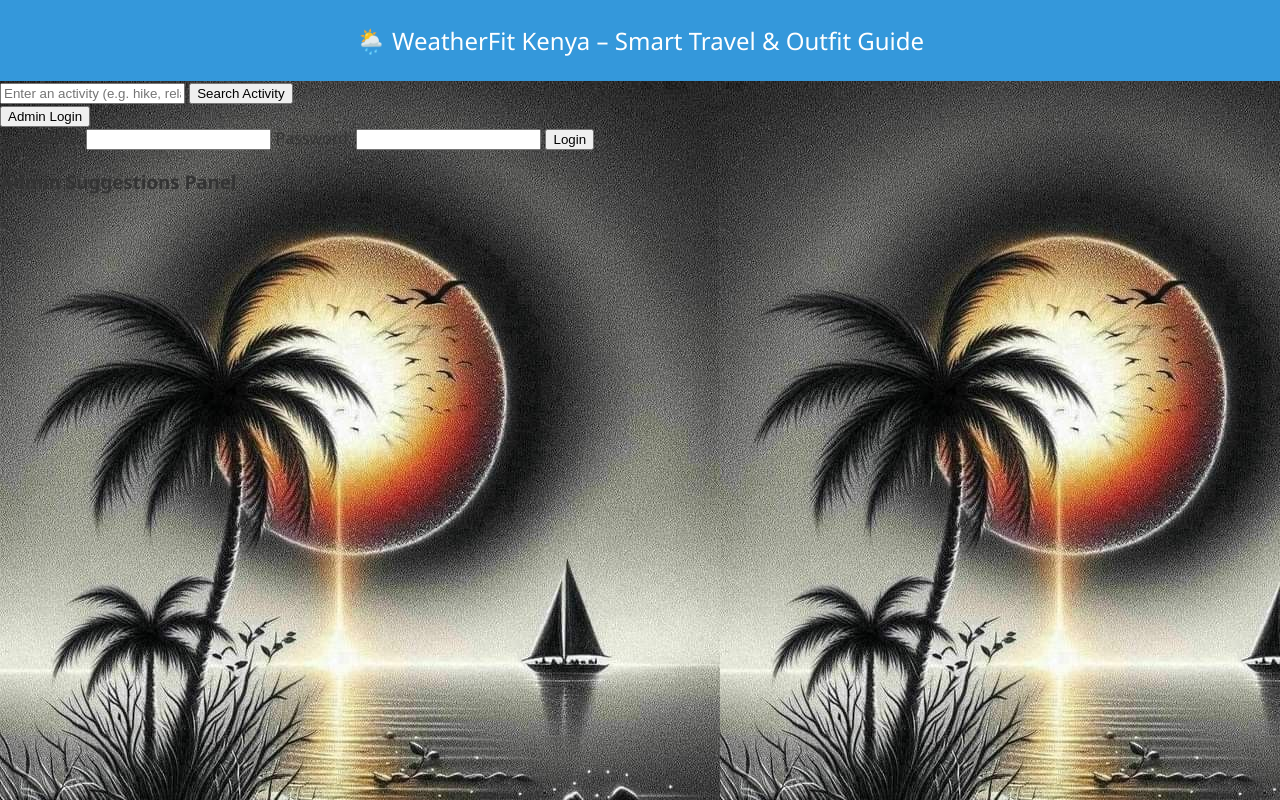
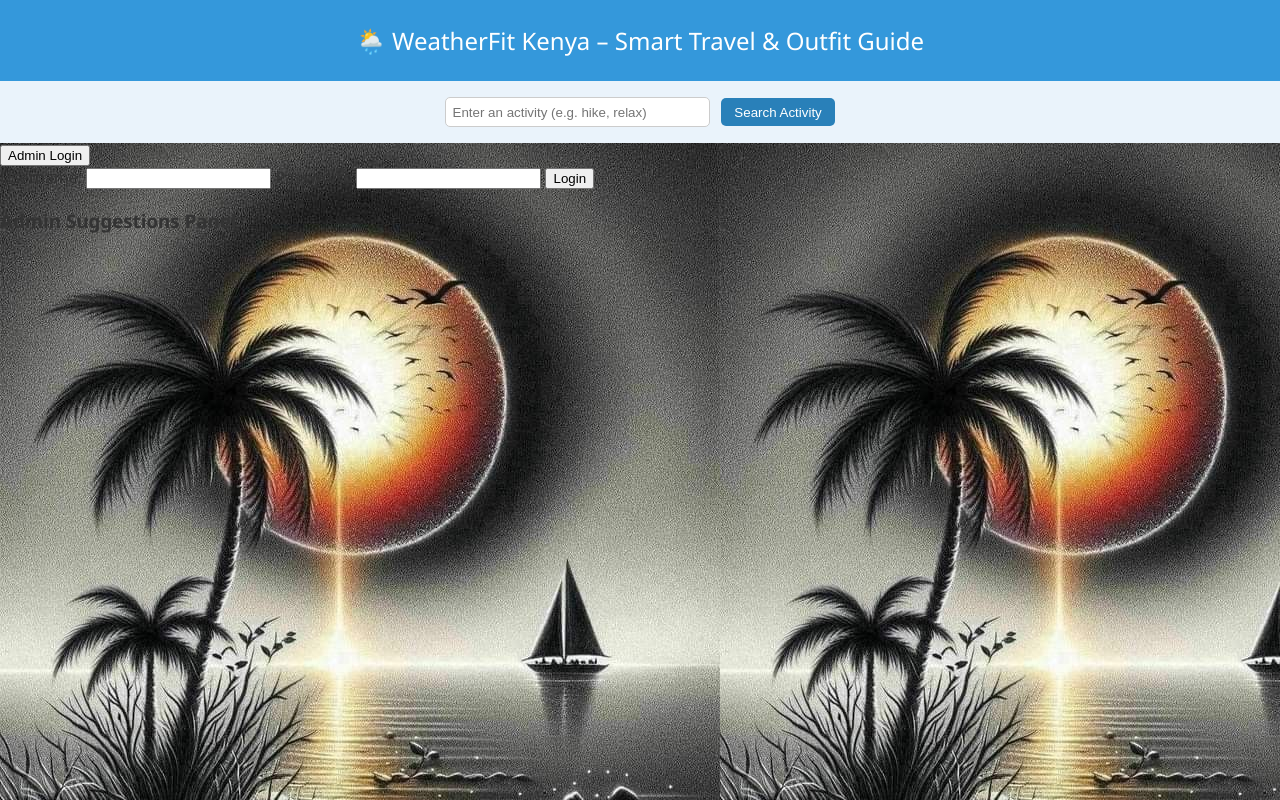
Before and after one commit to peter2610/Phase-1-Project, a plain HTML site: page index.html in a window 1280 px wide. Drawn offline with Linux system fonts and the light colour scheme.

Commit message:
style.css

```diff
--- a/css/style.css
+++ b/css/style.css
@@ -15,3 +15,30 @@ header {
   text-align: center;
   font-size: 1.5em;
 }
+/* Search bar */
+.search-bar {
+  text-align: center;
+  padding: 1em;
+  background-color: #eaf3fb;
+}
+
+.search-bar input {
+  padding: 0.5em;
+  width: 250px;
+  border: 1px solid #ccc;
+  border-radius: 5px;
+}
+
+.search-bar button {
+  padding: 0.5em 1em;
+  margin-left: 0.5em;
+  background-color: #2980b9;
+  color: white;
+  border: none;
+  border-radius: 5px;
+  cursor: pointer;
+}
+
+.search-bar button:hover {
+  background-color: #1f5d85;
+}
```
